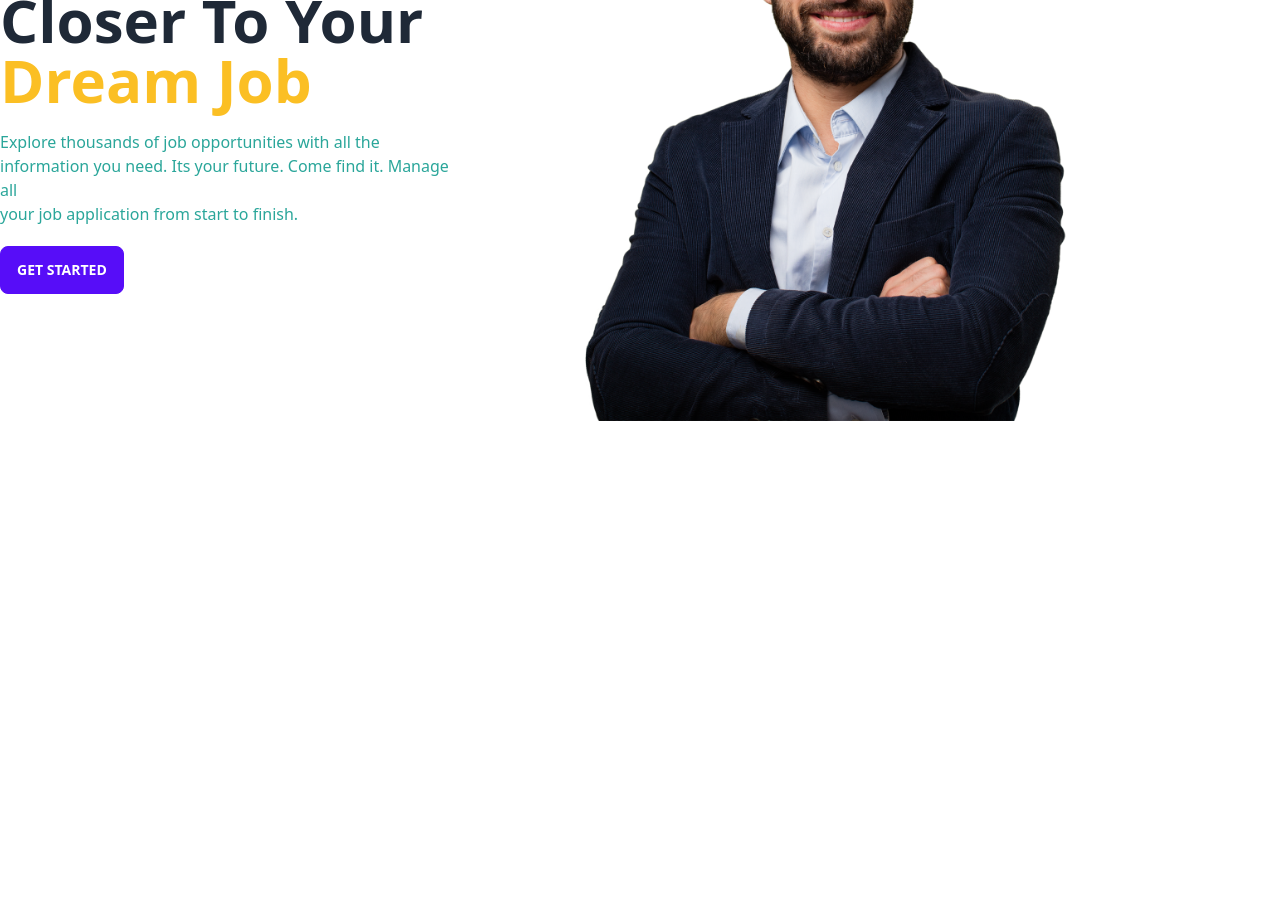
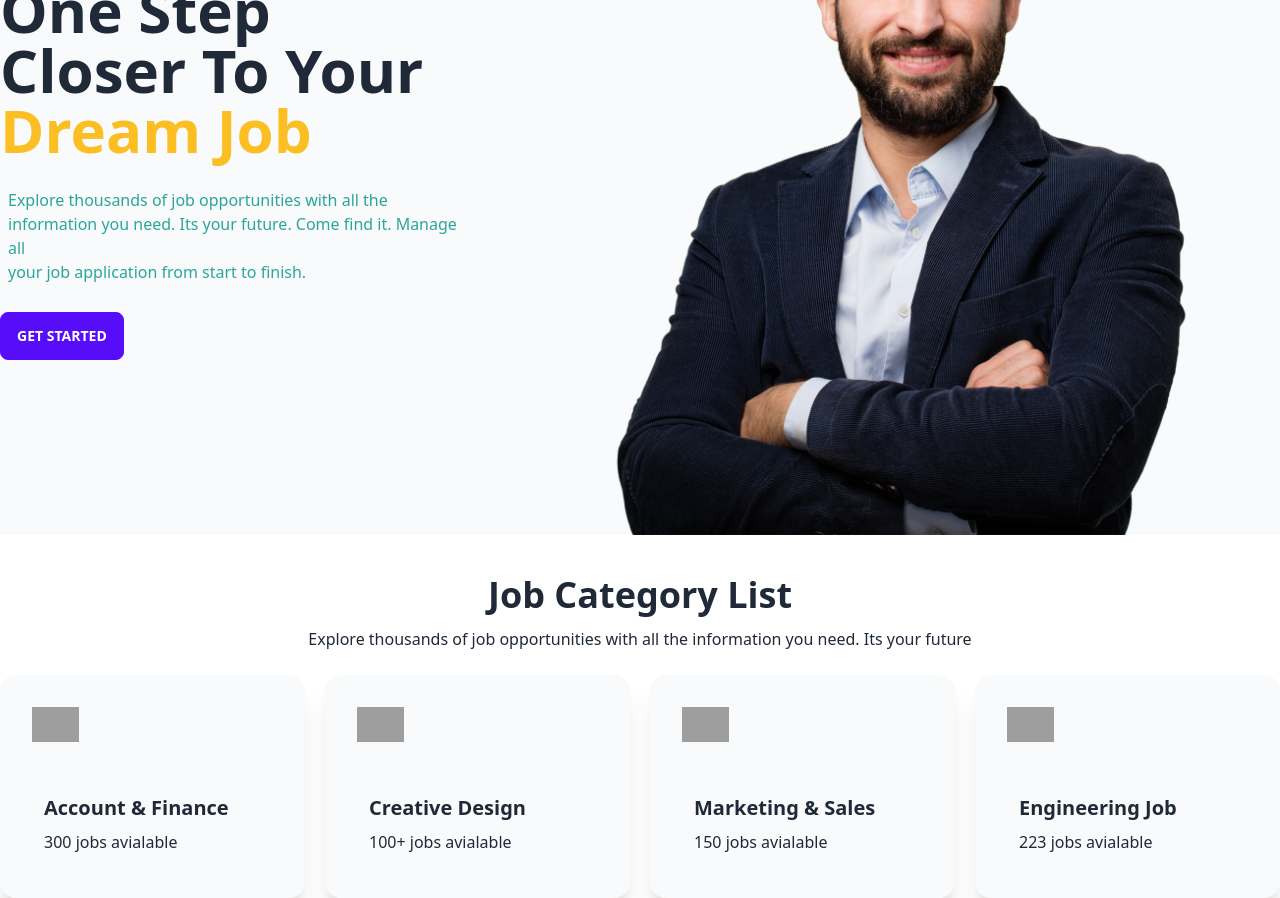
Before and after one commit to acchayon/my-job-carrer, a React (Vite) app: page / in a window 1280 px wide. Shown: the part 300-1198 px from the top of the page. Before the commit the page ends 800 px from the top, so only its background shows below. Built offline with nearby package versions, Linux system fonts and the light colour scheme; grey boxes are pictures that could not be loaded.

Commit message:
added job category part

```diff
--- /dev/null
+++ b/public/data.json
@@ -0,0 +1,30 @@
+[
+    {
+        "id": 1,
+        "jobname": "Account & Finance",
+        "availableJob": "300",
+        "icon": "https://i.ibb.co/ggwxPQy/accounts-1.png"
+
+    },
+    {
+        "id": 2,
+        "jobname": "Creative Design",
+        "availableJob": "100+",
+        "icon": "https://i.ibb.co/M7HCMfM/business-1.png"
+
+    },
+    {
+        "id": 3,
+        "jobname": "Marketing & Sales",
+        "availableJob": "150",
+        "icon": "https://i.ibb.co/q9ZW3mZ/social-media-1.png"
+
+    },
+    {
+        "id": 4,
+        "jobname": "Engineering Job",
+        "availableJob": "223",
+        "icon": "https://i.ibb.co/TMWGq6q/chip-1.png"
+
+    }
+]
--- /dev/null
+++ b/src/SingleJob/SingleJob.jsx
@@ -0,0 +1,16 @@
+import React from 'react';
+
+const SingleJob = ({ job }) => {
+    const { id, jobname, availableJob, icon } = job;
+    return (
+        <div className="card bg-gray-50 shadow-xl lg:p-3">
+            <img className='w-2/12 mt-5 m-5 bg-gray-200' src={icon} alt="" />
+            <div className="card-body mt-0">
+                <h2 className="card-title">{jobname}</h2>
+                <p>{availableJob} jobs avialable</p>
+            </div>
+        </div>
+    );
+};
+
+export default SingleJob;
--- a/src/components/Header/Header.jsx
+++ b/src/components/Header/Header.jsx
@@ -23,7 +23,7 @@ const Header = () => {
                         <li><a>Blog</a></li>
                     </ul>
                 </div>
-                <a className="btn btn-ghost normal-case font-bold lg:text-2xl">CodeNext Career</a>
+                <a className="btn btn-ghost normal-case font-bold lg:text-3xl">CodeNext Career</a>
             </div>
             <div className="navbar-center hidden lg:flex">
                 <ul className="menu menu-horizontal px-1">
--- a/src/components/HeaderSection/HeaderSection.jsx
+++ b/src/components/HeaderSection/HeaderSection.jsx
@@ -3,14 +3,14 @@ import image from '../../assets/1.png'
 
 const HeaderSection = () => {
     return (
-        <div className='lg:flex justify-evenly mt-10 items-center'>
+        <div className='lg:flex justify-evenly mt-10 items-center bg-gray-50'>
             <div className='header-title'>
                 <h1 className='text-6xl font-semibold'>One Step <br /> Closer To Your <br /> <span className='text-amber-400'>Dream Job</span></h1>
-                <p className='mt-5 text-accent-focus font-medium'>Explore thousands of job opportunities with all the <br /> information you need. Its your future. Come find it. Manage all <br /> your job application from start to finish.</p>
+                <p className='mt-5 text-accent-focus font-medium p-2'>Explore thousands of job opportunities with all the <br /> information you need. Its your future. Come find it. Manage all <br /> your job application from start to finish.</p>
                 <button className='btn btn-primary mt-5'>Get Started</button>
             </div>
             <div className='header-img'>
-                <img className='w-10/12' src={image} alt="" />
+                <img className='' src={image} alt="" />
             </div>
         </div>
     );
--- a/src/components/Home/Home.jsx
+++ b/src/components/Home/Home.jsx
@@ -1,11 +1,12 @@
 import React from 'react';
 import HeaderSection from '../HeaderSection/HeaderSection';
+import JobCategory from '../JobCategory/JobCategory';
 
 const Home = () => {
     return (
         <div>
-            {/* <h1 className='text-4xl underline'>This is home</h1> */}
             <HeaderSection></HeaderSection>
+            <JobCategory></JobCategory>
         </div>
     );
 };
--- /dev/null
+++ b/src/components/JobCategory/JobCategory.jsx
@@ -0,0 +1,29 @@
+import React, { useEffect, useState } from 'react';
+import SingleJob from '../../SingleJob/SingleJob';
+
+const JobCategory = () => {
+    const [jobs, setJobs] = useState([]);
+    useEffect(() => {
+        fetch('data.json')
+        .then(res => res.json())
+        .then(data => setJobs(data))
+    }, [])
+    return (
+        <div className='mt-10'>
+            <div className='text-center'>
+                <h1 className=' font-bold text-4xl'>Job Category List</h1>
+                <p className='mt-3'>Explore thousands of job opportunities with all the information you need. Its your future</p>
+            </div>
+            <div className='grid mt-6 lg:grid-cols-4 gap-5'>
+                {
+                    jobs.map(job => <SingleJob
+                    key={job.id}
+                    job={job}
+                    ></SingleJob>)
+                }
+            </div>
+        </div>
+    );
+};
+
+export default JobCategory;
```
